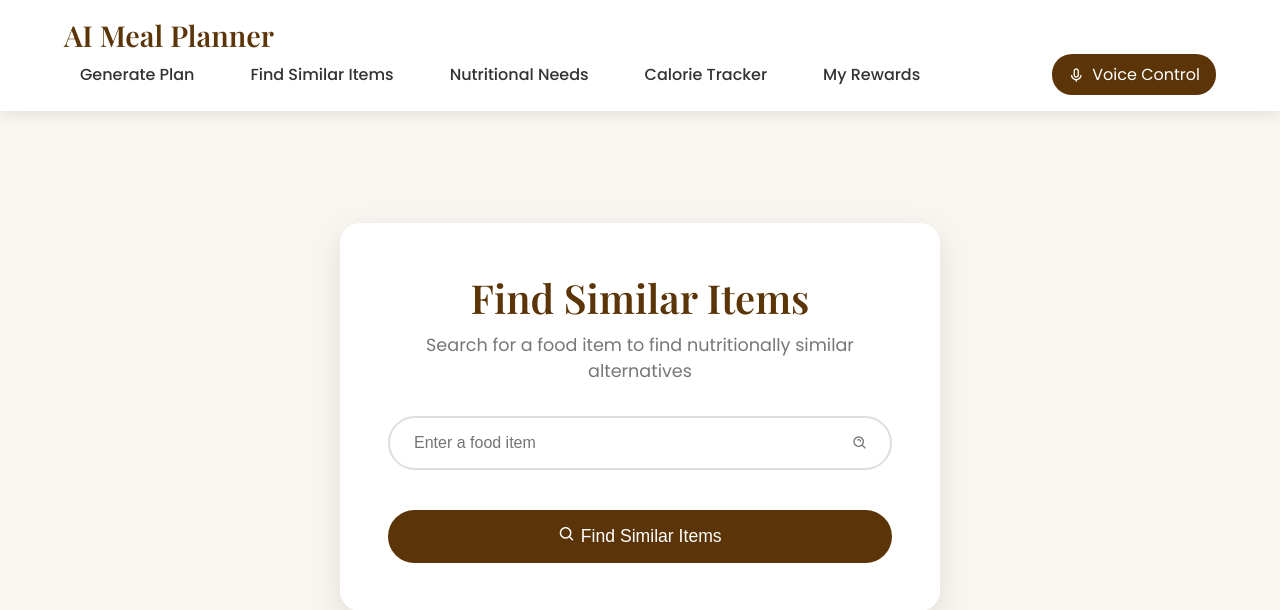
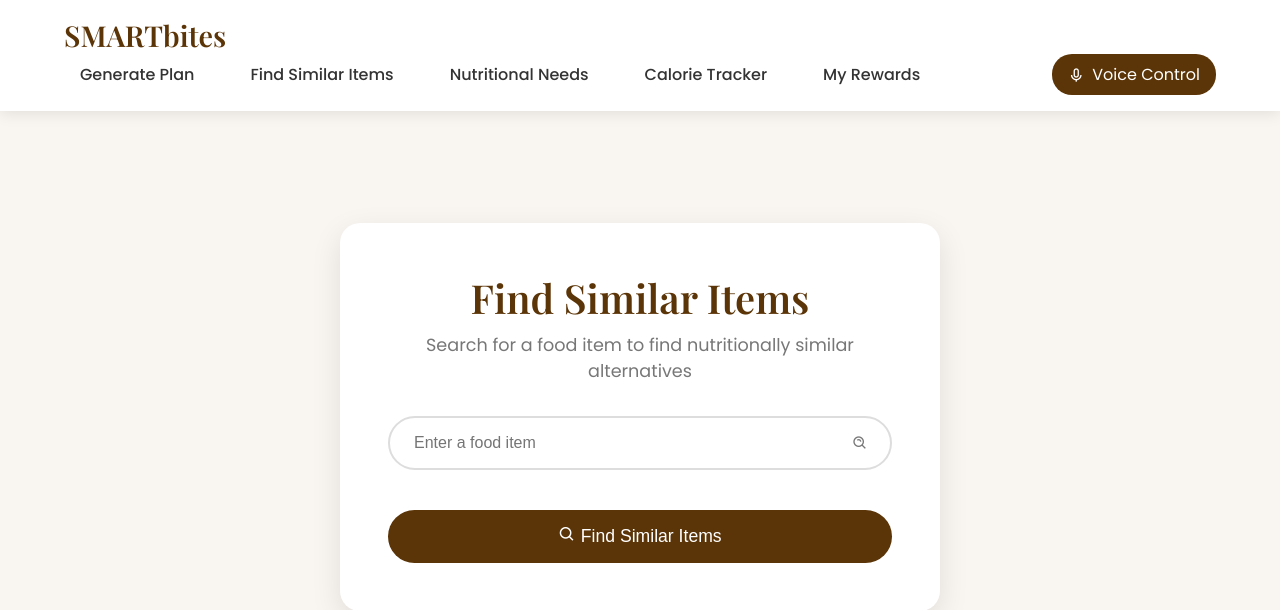
Before and after one commit to ketan0029/hcai, a Flask app: page /Find_Similar_Items in a window 1280 px wide. Shown: the top 610 px of the page. Run offline with Flask 2, Linux system fonts and the light colour scheme; some libraries are stand-ins or nearby versions.

Commit message:
index.html

```diff
--- a/AI-Powered-Meal-Planning-System-main/templates/index.html
+++ b/AI-Powered-Meal-Planning-System-main/templates/index.html
@@ -3,7 +3,7 @@
 <head>
   <meta charset="UTF-8">
   <meta name="viewport" content="width=device-width, initial-scale=1.0">
-  <title>AI Meal Planner | Find Similar Items</title>
+  <title>SMARTbites | Find Similar Items</title>
   <link rel="stylesheet" href="https://fonts.googleapis.com/css2?family=Poppins:wght@300;400;500;600;700&family=Playfair+Display:wght@400;500;600&display=swap">
   <link href="https://unpkg.com/boxicons@2.1.4/css/boxicons.min.css" rel="stylesheet">
   <link rel="stylesheet" href="https://cdnjs.cloudflare.com/ajax/libs/font-awesome/6.4.0/css/all.min.css">
@@ -239,7 +239,7 @@
 </head>
 <body>
   <header>
-    <div class="logo">AI Meal Planner</div>
+    <div class="logo">SMARTbites</div>
     <nav>
         <div class="nav-links">
             <a href="generate" class="nav-link" data-voice-command="generate plan">Generate Plan</a>
```
